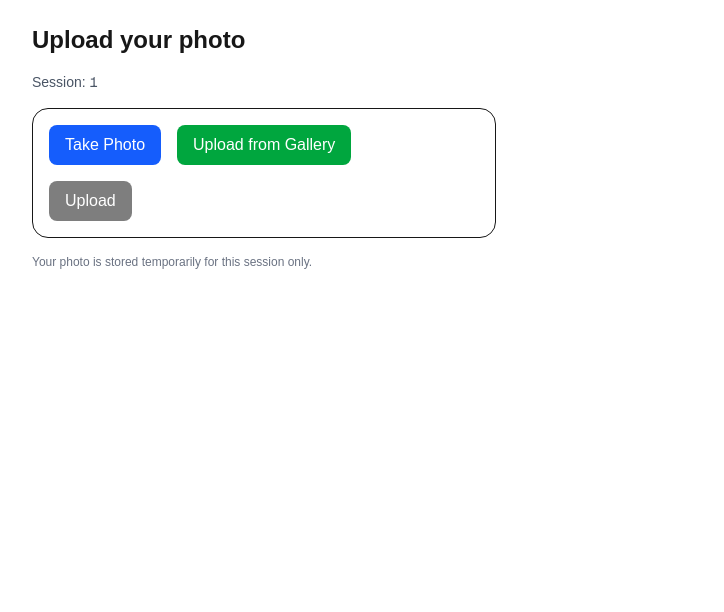
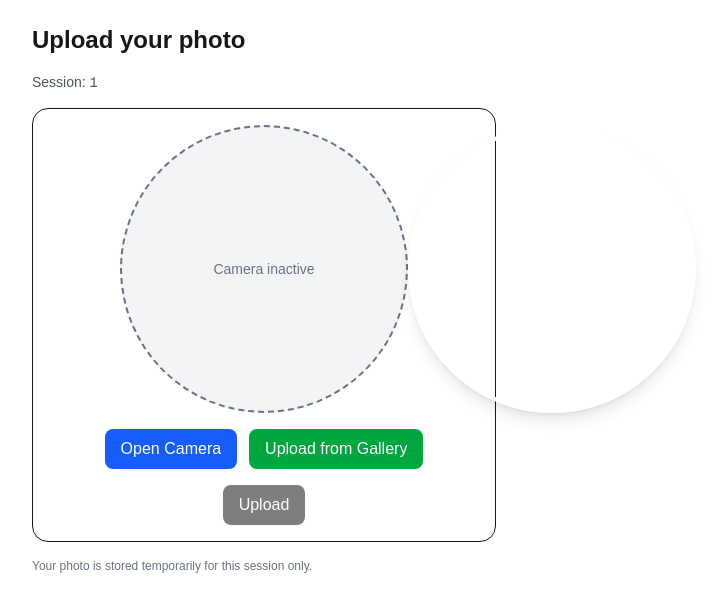
Before and after one commit to codingmaster094/latest-skin-scan-app, a Next.js app: page /upload/1 in a window 1280 px wide. Shown: the top 612 px of the page, without its empty margins (376-1100 px from the left). Built offline with nearby package versions, Linux system fonts and the light colour scheme.

Commit message:
add photo shape

```diff
--- a/app/upload/[sessionId]/page.jsx
+++ b/app/upload/[sessionId]/page.jsx
@@ -8,9 +8,16 @@ export default function MobileUploadPage({ params }) {
   const [busy, setBusy] = useState(false);
   const [msg, setMsg] = useState("");
 
+  // camera state
+  const [streaming, setStreaming] = useState(false);
+  const videoRef = useRef(null);
+  const canvasRef = useRef(null);
+  const cameraStreamRef = useRef(null);
+
   const cameraInputRef = useRef(null);
   const galleryInputRef = useRef(null);
 
+  // Create preview URL when file changes
   useEffect(() => {
     if (!file) {
       setPreview(null);
@@ -19,9 +26,106 @@ export default function MobileUploadPage({ params }) {
     const objectUrl = URL.createObjectURL(file);
     setPreview(objectUrl);
 
-    // Clean up the URL object to prevent memory leaks
-    return () => URL.revokeObjectURL(objectUrl);
+    return () => {
+      URL.revokeObjectURL(objectUrl);
+    };
   }, [file]);
+
+  // Start camera (prefer environment/back camera)
+  async function startCamera() {
+    if (streaming) return;
+    try {
+      const constraints = {
+        video: {
+          facingMode: { ideal: "environment" },
+          width: { ideal: 1280 },
+          height: { ideal: 720 },
+        },
+        audio: false,
+      };
+      const stream = await navigator.mediaDevices.getUserMedia(constraints);
+      cameraStreamRef.current = stream;
+      if (videoRef.current) {
+        videoRef.current.srcObject = stream;
+        await videoRef.current.play();
+      }
+      setStreaming(true);
+    } catch (err) {
+      console.error("Camera start error", err);
+      setMsg("Could not start camera — permission denied or no camera available.");
+    }
+  }
+
+  // Stop camera
+  function stopCamera() {
+    if (!cameraStreamRef.current) return;
+    cameraStreamRef.current.getTracks().forEach((t) => t.stop());
+    cameraStreamRef.current = null;
+    setStreaming(false);
+  }
+
+  // Capture photo: crop center square, mask to circle, convert to File
+  async function capturePhoto() {
+    const video = videoRef.current;
+    if (!video || video.readyState < 2) {
+      setMsg("Camera not ready.");
+      return;
+    }
+
+    // choose size - square from center of video
+    const vw = video.videoWidth;
+    const vh = video.videoHeight;
+    const size = Math.min(vw, vh); // square size
+    const sx = (vw - size) / 2;
+    const sy = (vh - size) / 2;
+
+    const canvas = canvasRef.current;
+    // set canvas to square size (you can change output pixel size here)
+    const outputSize = 800; // final image size (px)
+    canvas.width = outputSize;
+    canvas.height = outputSize;
+    const ctx = canvas.getContext("2d");
+
+    // draw center-cropped image scaled to canvas
+    ctx.clearRect(0, 0, outputSize, outputSize);
+
+    // draw the image
+    ctx.drawImage(video, sx, sy, size, size, 0, 0, outputSize, outputSize);
+
+    // create circular mask
+    ctx.globalCompositeOperation = "destination-in";
+    ctx.beginPath();
+    ctx.arc(outputSize / 2, outputSize / 2, outputSize / 2, 0, Math.PI * 2);
+    ctx.closePath();
+    ctx.fill();
+
+    // convert to blob then to File
+    const blob = await new Promise((res) => canvas.toBlob(res, "image/jpeg", 0.92));
+    if (!blob) {
+      setMsg("Failed to capture image.");
+      return;
+    }
+    const capturedFile = new File([blob], `capture-${Date.now()}.jpg`, { type: "image/jpeg" });
+
+    // set file (this will trigger your preview effect)
+    setFile(capturedFile);
+
+    // stop camera automatically after capture if you prefer
+    stopCamera();
+
+    setMsg("Photo captured — ready to upload.");
+  }
+
+  // handle gallery fallback input
+  function handleGalleryFile(e) {
+    const selected = e.target.files?.[0] || null;
+    if (selected) {
+      // Optionally convert rectangular gallery image into circular masked file as well
+      // For simplicity here we set as-is and rely on CSS preview mask; if you need server circular crop,
+      // you can load it into canvas and mask same as capturePhoto (ask if you want that).
+      setFile(selected);
+    }
+  }
 
   async function handleSubmit(e) {
     e.preventDefault();
@@ -54,6 +158,11 @@ export default function MobileUploadPage({ params }) {
     }
   }
 
+  // cleanup on unmount
+  useEffect(() => {
+    return () => stopCamera();
+  }, []);
+
   return (
     <main className="p-6 max-w-lg mx-auto">
       <h1 className="text-2xl font-semibold mb-4">Upload your photo</h1>
@@ -62,6 +171,7 @@ export default function MobileUploadPage({ params }) {
       </p>
 
       <form onSubmit={handleSubmit} className="space-y-4 border rounded-2xl p-4">
+        {/* Hidden file inputs (gallery fallback) */}
         <input
           type="file"
           accept="image/*"
@@ -74,13 +184,90 @@ export default function MobileUploadPage({ params }) {
           type="file"
           accept="image/*"
           ref={galleryInputRef}
-          onChange={(e) => setFile(e.target.files?.[0] || null)}
+          onChange={handleGalleryFile}
           className="hidden"
         />
 
+        {/* Live camera UI */}
+        <div className="relative w-full flex justify-center">
+          {!streaming && (
+            <div className="w-72 h-72 bg-gray-100 rounded-full flex items-center justify-center border-2 border-dashed text-sm text-gray-500">
+              Camera inactive
+            </div>
+          )}
+
+          <div className="relative">
+            <video
+              ref={videoRef}
+              className={`w-72 h-72 rounded-full object-cover ${streaming ? "" : "hidden"}`}
+              playsInline
+              muted
+              autoPlay
+            />
+            {/* Circular overlay frame */}
+            <div
+              aria-hidden
+              className="absolute inset-0 w-72 h-72 rounded-full pointer-events-none flex items-center justify-center"
+            >
+              {/* Outer semi-transparent dark to emphasize circle: using pseudo overlay via sibling */}
+              <div className="w-full h-full rounded-full border-4 border-white shadow-lg"></div>
+            </div>
+            {/* A subtle full-screen overlay to darken outside circle */}
+            <div className="absolute inset-0 w-72 h-72 rounded-full pointer-events-none">
+              {/* We create outside dark by using box-shadow-like pseudo effect via CSS - simplified here */}
+              {/* (This is optional; you'd typically use complex CSS with ::before/::after for the donut) */}
+            </div>
+          </div>
+        </div>
+
+        {/* Hidden canvas used for capture */}
+        <canvas ref={canvasRef} className="hidden" />
+
+        {/* Buttons */}
+        <div className="flex gap-3 justify-center">
+          {!streaming ? (
+            <button
+              type="button"
+              onClick={startCamera}
+              className="px-4 py-2 rounded-lg bg-blue-600 text-white"
+            >
+              Open Camera
+            </button>
+          ) : (
+            <button
+              type="button"
+              onClick={capturePhoto}
+              className="px-4 py-2 rounded-lg bg-yellow-500 text-black"
+            >
+              Capture (inside circle)
+            </button>
+          )}
+
+          <button
+            type="button"
+            onClick={() => {
+              // open gallery fallback
+              galleryInputRef.current?.click();
+            }}
+            className="px-4 py-2 rounded-lg bg-green-600 text-white"
+          >
+            Upload from Gallery
+          </button>
+
+          {streaming && (
+            <button
+              type="button"
+              onClick={stopCamera}
+              className="px-4 py-2 rounded-lg bg-red-600 text-white"
+            >
+              Close Camera
+            </button>
+          )}
+        </div>
+
         {/* Round preview */}
         {preview && (
-          <div className="flex justify-center mb-4">
+          <div className="flex justify-center mb-2 mt-3">
             <img
               src={preview}
               alt="preview"
@@ -89,31 +276,16 @@ export default function MobileUploadPage({ params }) {
           </div>
         )}
 
-        <div className="flex gap-4">
+        <div className="flex justify-center">
           <button
-            type="button"
-            onClick={() => cameraInputRef.current?.click()}
-            className="px-4 py-2 rounded-lg bg-blue-600 text-white"
+            disabled={busy || !file}
+            className="px-4 py-2 rounded-lg bg-black text-white disabled:opacity-50"
           >
-            Take Photo
-          </button>
-          <button
-            type="button"
-            onClick={() => galleryInputRef.current?.click()}
-            className="px-4 py-2 rounded-lg bg-green-600 text-white"
-          >
-            Upload from Gallery
+            {busy ? "Uploading..." : "Upload"}
           </button>
         </div>
 
-        <button
-          disabled={busy || !file}
-          className="px-4 py-2 rounded-lg bg-black text-white disabled:opacity-50"
-        >
-          {busy ? "Uploading..." : "Upload"}
-        </button>
-
-        {msg && <div className="text-sm mt-1">{msg}</div>}
+        {msg && <div className="text-sm mt-1 text-center">{msg}</div>}
       </form>
 
       <p className="text-xs text-gray-500 mt-4">
```
